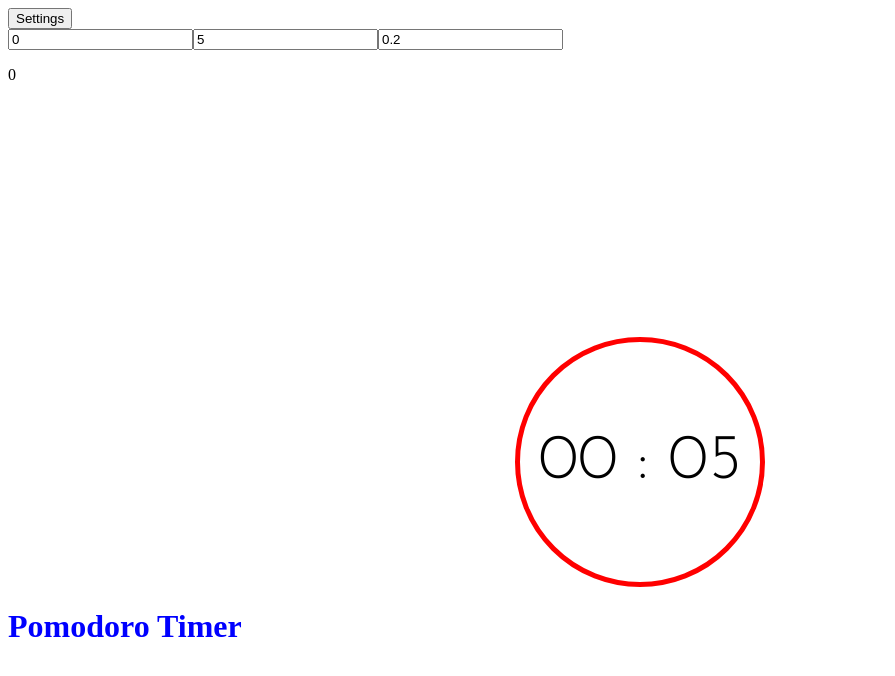
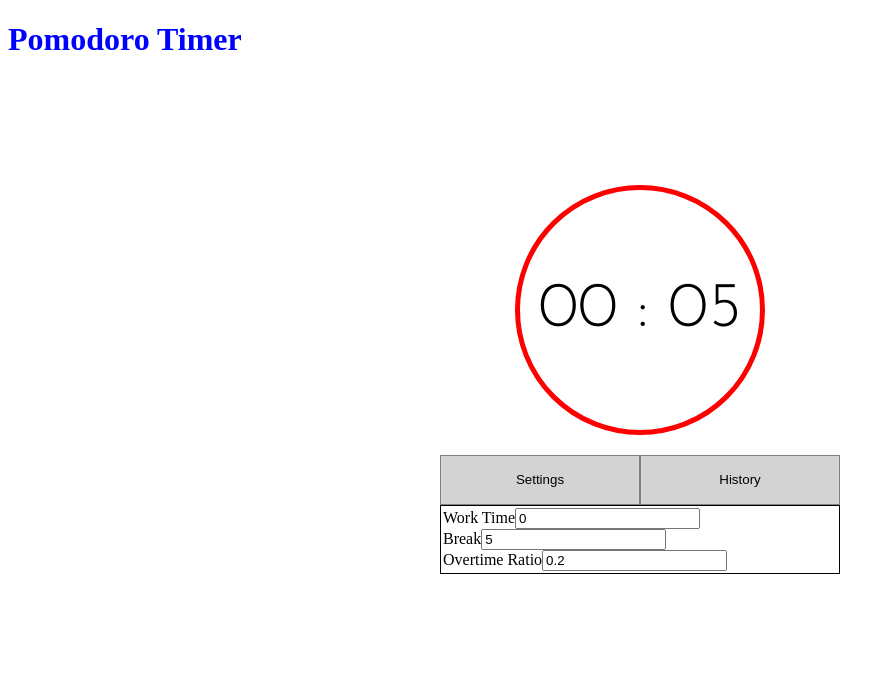
Before and after one commit to Shynras/Overpomo, a React app: page / in a window 1280 px wide. Both pictures are taken after a click on the button "Settings". Shown: the top 676 px of the page, without its empty margins (0-895 px from the left). Built offline with nearby package versions, Linux system fonts and the light colour scheme.

Commit message:
added History and Nav components

```diff
--- a/src/App.js
+++ b/src/App.js
@@ -1,31 +1,36 @@
 import React, {useState} from "react";
 import Timer from "./Timer.js";
 import Settings from "./Settings.js";
+import History from "./History.js";
+import Nav from "./Nav.js";
 
 const App = () =>{
     const [defaultMinutes, setDefaultMinutes] = useState(0);
-    const [settingsActive, setSettingsActive] = useState(false);
+    const [active, setActive] = useState(false);
     const [breakBonus, setBreakBonus] = useState(5);
     const [bonusRatio, setBonusRatio] = useState(0.2);
 
     return (
         <>
-            <button onClick={()=>{setSettingsActive(!settingsActive)}}>Settings</button>
-            {settingsActive &&
-                <Settings defaultMinutes={defaultMinutes}
-                    setDefaultMinutes={setDefaultMinutes}
-                    breakBonus={breakBonus}
-                    setBreakBonus={setBreakBonus}
-                    bonusRatio={bonusRatio}
-                    setBonusRatio={setBonusRatio}>
-                </Settings>}
+            <h1>Pomodoro Timer</h1>
             <Timer defaultMinutes={defaultMinutes}
                 breakBonus={breakBonus}
                 bonusRatio={bonusRatio}>
             </Timer>
-            <h1>
-                Pomodoro Timer
-            </h1>
+            <div className="bottom">
+                <Nav setActive={setActive}>
+                </Nav>
+                {
+                    active ? <Settings defaultMinutes={defaultMinutes}
+                        setDefaultMinutes={setDefaultMinutes}
+                        breakBonus={breakBonus}
+                        setBreakBonus={setBreakBonus}
+                        bonusRatio={bonusRatio}
+                        setBonusRatio={setBonusRatio}>
+                    </Settings> :
+                    <History></History>
+                }
+            </div>
         </>
     )
 }
--- /dev/null
+++ b/src/History.js
@@ -0,0 +1,7 @@
+import React from "react";
+
+const History = () => {
+    return <p>a</p>
+}
+
+export default History
--- /dev/null
+++ b/src/Nav.js
@@ -0,0 +1,12 @@
+import React from "react";
+
+const Nav = ({setActive}) => {
+    return (
+        <div className="nav">
+            <button onClick={()=>{setActive(true)}}>Settings</button>
+            <button onClick={()=>{setActive(false)}}>History</button>
+        </div>
+    );
+};
+
+export default Nav
--- a/src/Settings.js
+++ b/src/Settings.js
@@ -6,15 +6,17 @@ const Settings = ({defaultMinutes, setDefaultMinutes,
 
     return (
         <>
-            <form>
-                <input type="number" value={defaultMinutes}
-                    onChange={(e) => setDefaultMinutes(Number(e.target.value))}></input>
-                <input type="number" value={breakBonus}
-                    onChange={(e) => setBreakBonus(Number(e.target.value))}></input>
-                <input type="number" value={bonusRatio}
-                    onChange={(e) => setBonusRatio(Number(e.target.value))}></input>
+            <form className="settings">
+                <label htmlFor="minutes">Work Time</label>
+                <input type="number" id="minutes" value={defaultMinutes}
+                    onChange={(e) => setDefaultMinutes(Number(e.target.value))}></input><br></br>
+                <label htmlFor="bonus">Break</label>
+                <input type="number" id="bonus" value={breakBonus}
+                    onChange={(e) => setBreakBonus(Number(e.target.value))}></input><br></br>
+                <label htmlFor="ratio">Overtime Ratio</label>
+                <input type="number" id="ratio" value={bonusRatio}
+                    onChange={(e) => setBonusRatio(Number(e.target.value))}></input><br></br>
             </form>
-            <p>{defaultMinutes}</p>
         </>
     );
 }
--- a/src/style.scss
+++ b/src/style.scss
@@ -11,7 +11,7 @@ h1 {
   height: 250px;
   width: 250px;
   margin: auto;
-  margin-top: 20%;
+  margin-top: 10%;
   border: 5px solid red;
   border-radius: 50%;
   font-family: 'Josefin Sans', sans-serif;
@@ -38,3 +38,26 @@ h1 {
 .basicTimer:hover {
   background-color: lightgray;
 }
+
+.bottom {
+  margin: auto;
+  margin-top: 20px;
+  width: 400px;
+  .settings {
+    padding: 2px;
+    border: 1px solid black;
+  }
+
+  .nav {
+    button {
+      height: 50px;
+      width: 200px;
+      margin: auto;
+      background-color: lightgray;
+      border: 1px solid gray;
+    }
+    button:hover {
+      background-color: gray;
+    }
+  }
+}
```
